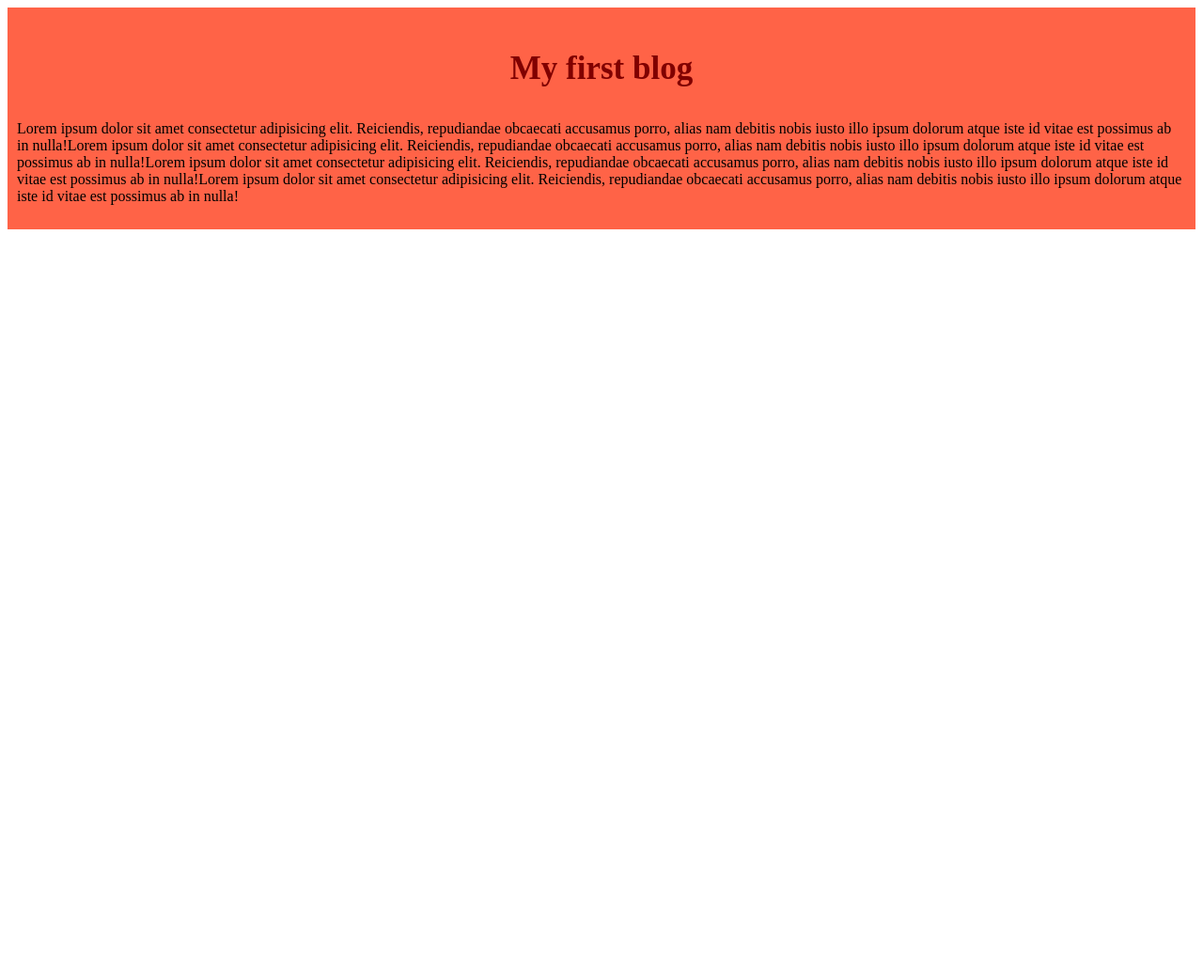
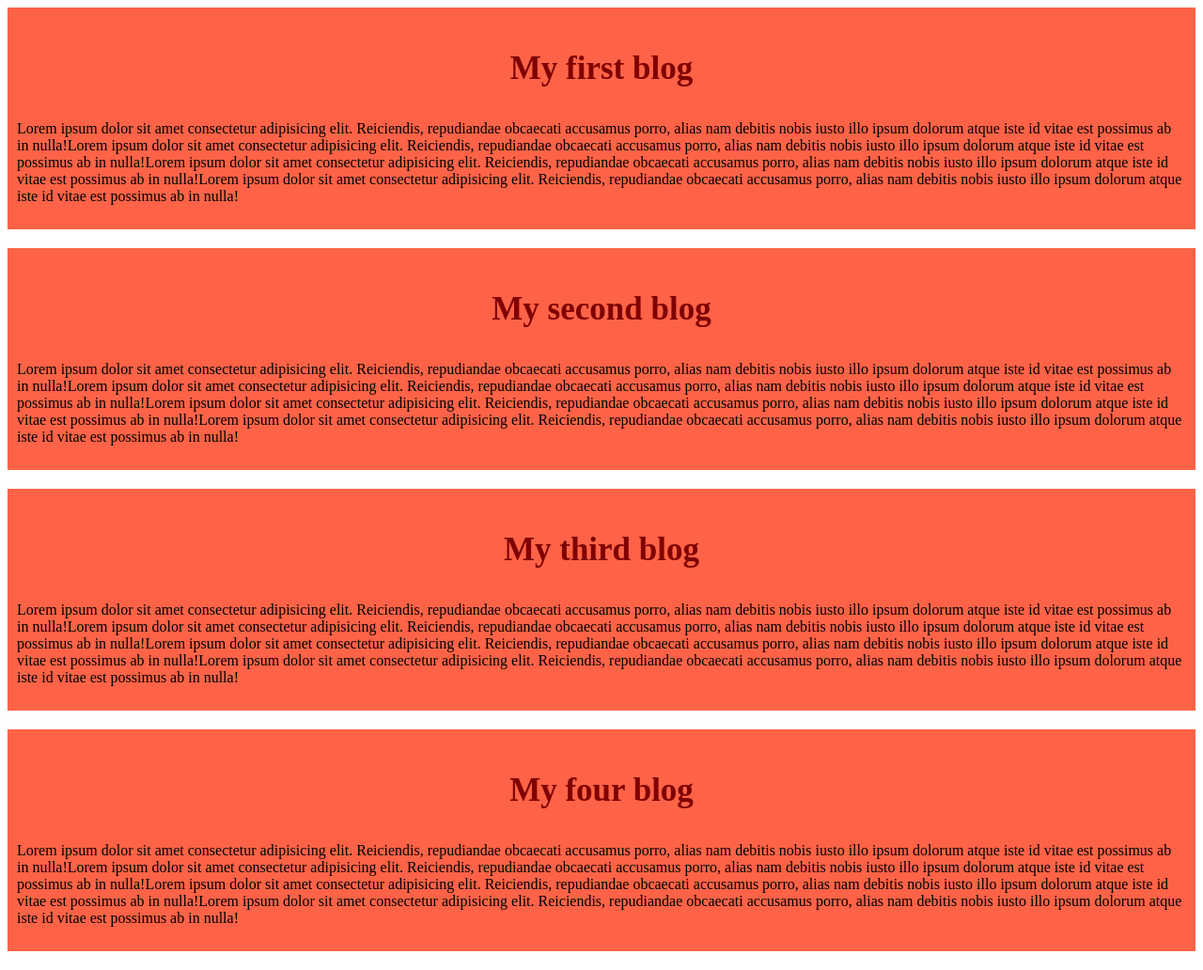
Before and after one commit to sajid4807/my-first-github-repo, a plain HTML site: page index.html in a window 1280 px wide. Shown: the whole page at 94% size. Before the commit the page ends 800 px from the top, so only its background shows below. Drawn offline with Linux system fonts and the light colour scheme.

Commit message:
my second & third & four added to push code

```diff
--- a/css/style.css
+++ b/css/style.css
@@ -1,6 +1,7 @@
 div{
     background-color: tomato;
     padding: 10px;
+    margin-bottom: 20px;
 }
 h3{
     color: maroon;
--- a/index.html
+++ b/index.html
@@ -11,5 +11,18 @@
         <h3>My first blog</h3>
         <p>Lorem ipsum dolor sit amet consectetur adipisicing elit. Reiciendis, repudiandae obcaecati accusamus porro, alias nam debitis nobis iusto illo ipsum dolorum atque iste id vitae est possimus ab in nulla!Lorem ipsum dolor sit amet consectetur adipisicing elit. Reiciendis, repudiandae obcaecati accusamus porro, alias nam debitis nobis iusto illo ipsum dolorum atque iste id vitae est possimus ab in nulla!Lorem ipsum dolor sit amet consectetur adipisicing elit. Reiciendis, repudiandae obcaecati accusamus porro, alias nam debitis nobis iusto illo ipsum dolorum atque iste id vitae est possimus ab in nulla!Lorem ipsum dolor sit amet consectetur adipisicing elit. Reiciendis, repudiandae obcaecati accusamus porro, alias nam debitis nobis iusto illo ipsum dolorum atque iste id vitae est possimus ab in nulla!</p>
     </div>
+    <div>
+        <h3>My second blog</h3>
+        <p>Lorem ipsum dolor sit amet consectetur adipisicing elit. Reiciendis, repudiandae obcaecati accusamus porro, alias nam debitis nobis iusto illo ipsum dolorum atque iste id vitae est possimus ab in nulla!Lorem ipsum dolor sit amet consectetur adipisicing elit. Reiciendis, repudiandae obcaecati accusamus porro, alias nam debitis nobis iusto illo ipsum dolorum atque iste id vitae est possimus ab in nulla!Lorem ipsum dolor sit amet consectetur adipisicing elit. Reiciendis, repudiandae obcaecati accusamus porro, alias nam debitis nobis iusto illo ipsum dolorum atque iste id vitae est possimus ab in nulla!Lorem ipsum dolor sit amet consectetur adipisicing elit. Reiciendis, repudiandae obcaecati accusamus porro, alias nam debitis nobis iusto illo ipsum dolorum atque iste id vitae est possimus ab in nulla!</p>
+    </div>
+    <div>
+        <h3>My third blog</h3>
+        <p>Lorem ipsum dolor sit amet consectetur adipisicing elit. Reiciendis, repudiandae obcaecati accusamus porro, alias nam debitis nobis iusto illo ipsum dolorum atque iste id vitae est possimus ab in nulla!Lorem ipsum dolor sit amet consectetur adipisicing elit. Reiciendis, repudiandae obcaecati accusamus porro, alias nam debitis nobis iusto illo ipsum dolorum atque iste id vitae est possimus ab in nulla!Lorem ipsum dolor sit amet consectetur adipisicing elit. Reiciendis, repudiandae obcaecati accusamus porro, alias nam debitis nobis iusto illo ipsum dolorum atque iste id vitae est possimus ab in nulla!Lorem ipsum dolor sit amet consectetur adipisicing elit. Reiciendis, repudiandae obcaecati accusamus porro, alias nam debitis nobis iusto illo ipsum dolorum atque iste id vitae est possimus ab in nulla!</p>
+    </div>
+    <div>
+        <h3>My four blog</h3>
+        <p>Lorem ipsum dolor sit amet consectetur adipisicing elit. Reiciendis, repudiandae obcaecati accusamus porro, alias nam debitis nobis iusto illo ipsum dolorum atque iste id vitae est possimus ab in nulla!Lorem ipsum dolor sit amet consectetur adipisicing elit. Reiciendis, repudiandae obcaecati accusamus porro, alias nam debitis nobis iusto illo ipsum dolorum atque iste id vitae est possimus ab in nulla!Lorem ipsum dolor sit amet consectetur adipisicing elit. Reiciendis, repudiandae obcaecati accusamus porro, alias nam debitis nobis iusto illo ipsum dolorum atque iste id vitae est possimus ab in nulla!Lorem ipsum dolor sit amet consectetur adipisicing elit. Reiciendis, repudiandae obcaecati accusamus porro, alias nam debitis nobis iusto illo ipsum dolorum atque iste id vitae est possimus ab in nulla!</p>
+    </div>
+
 </body>
 </html>
```
